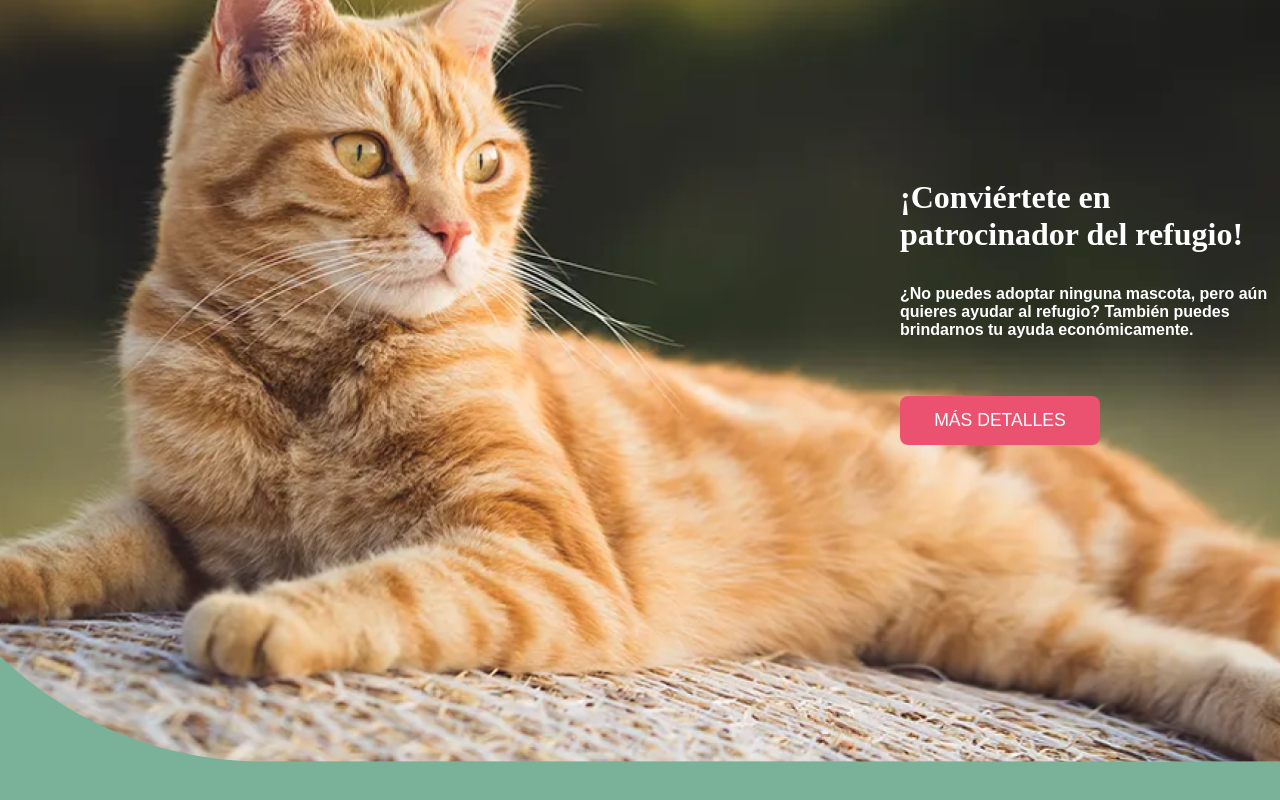
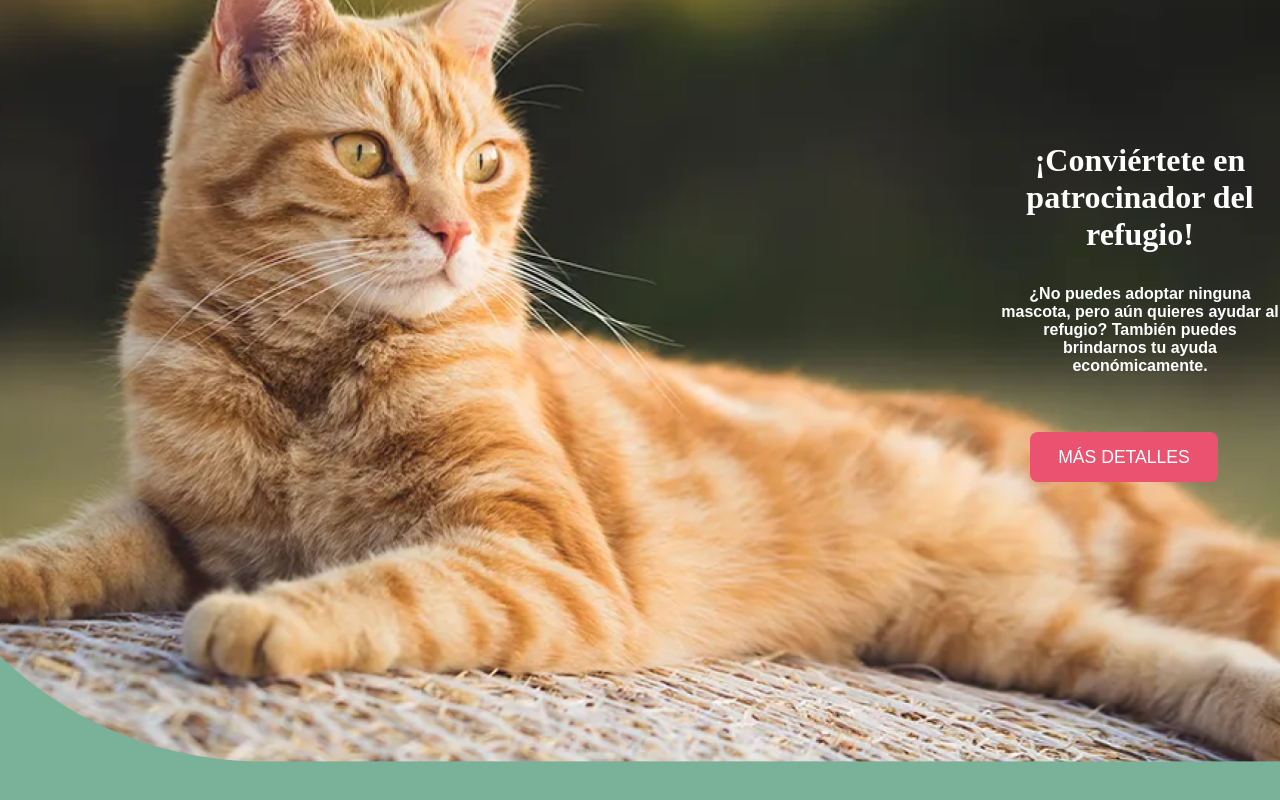
Before and after one commit to valeor0224/Proyecto-web, a React (Vite) app in the folder proyecto-equipo-13-sec-01-powerpuffs-client/: page / in a window 1280 px wide. Shown: the part 2667-3467 px from the top of the page. Built offline with nearby package versions, Linux system fonts and the light colour scheme; a web font is replaced by a local one.

Commit message:
center ayudar text home

```diff
--- a/proyecto-equipo-13-sec-01-powerpuffs-client/src/pages/Home/Ayudar/Ayudar.css
+++ b/proyecto-equipo-13-sec-01-powerpuffs-client/src/pages/Home/Ayudar/Ayudar.css
@@ -18,8 +18,10 @@
     flex-direction: column;
     justify-content: center;
     align-items: right;
-    margin-left: 900px;
+    margin-left: 1000px;
     gap: 2rem;
+    text-align: center;
+    max-width: 700px;
 
 }
 
@@ -45,4 +47,5 @@
     margin-right: 2rem;
     max-width: 200px;
     margin-top: 25px;
+    align-self: center;
 }
```
